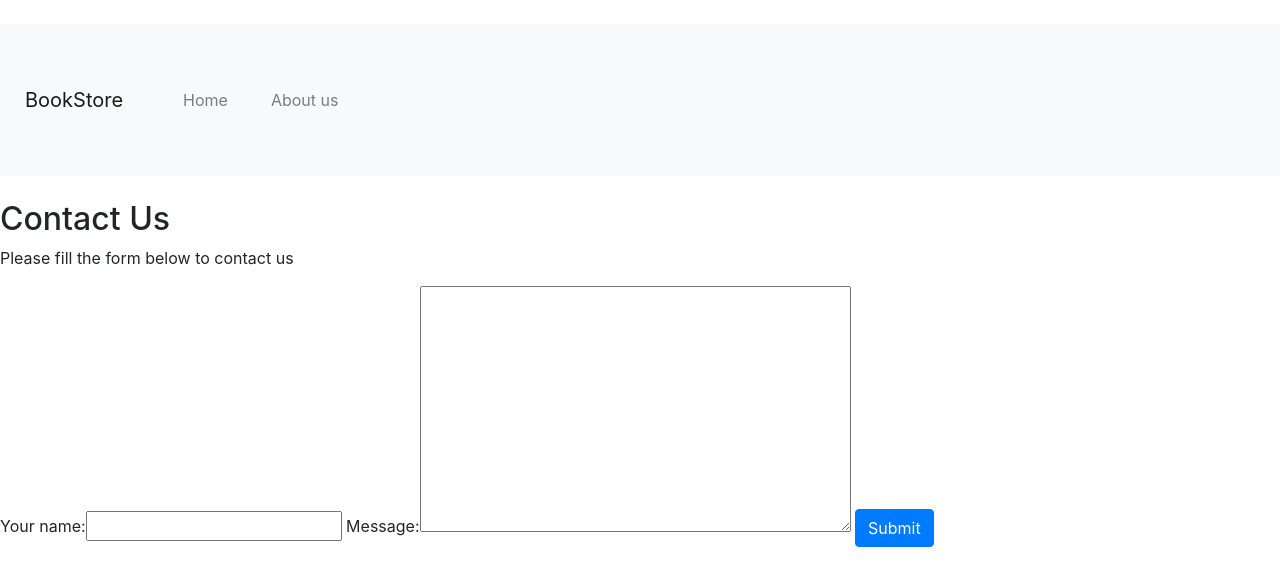
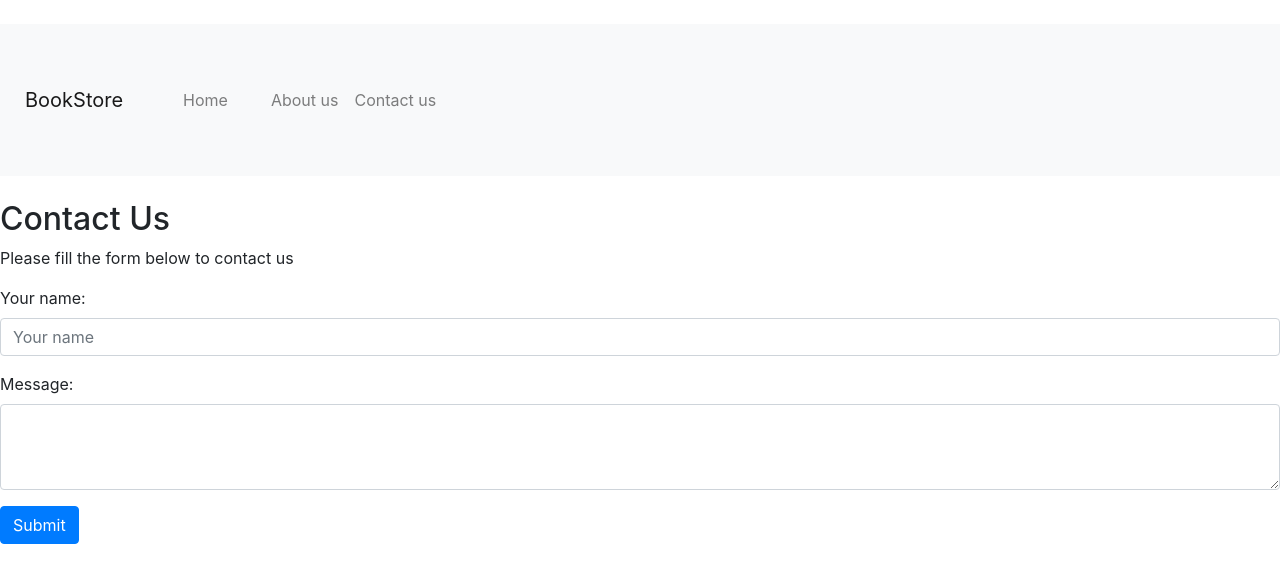
Before and after one commit to Lumexralph/book-store, a Django app: template main/templates/contact_form.html in a window 1280 px wide. Shown: the top 586 px of the page. Run offline with Django 3.2, Linux system fonts and the light colour scheme; the template is opened without the code that fills it: values that come from a table or form of the project are taken from there, others are empty; some libraries are stand-ins or nearby versions.

Commit message:
redesign contact us form

```diff
--- a/main/templates/base.html
+++ b/main/templates/base.html
@@ -30,6 +30,9 @@
                 class="nav-item {% if request.path == "/about-us/" %}active{% endif %}">
                 <a class="nav-link" href="/about-us/">About us</a>
               </li>
+        <li class="nav-item {% if request.path == "/contact-us/" %}active{% endif %}">
+                <a class="nav-link" href="/contact-us/">Contact us</a>
+              </li>
             </ul>
           </div>
         </nav>
--- a/main/templates/contact_form.html
+++ b/main/templates/contact_form.html
@@ -4,7 +4,35 @@
 <p>Please fill the form below to contact us</p>
 <form action="" method="POST">
     {% csrf_token %}
-    {{ form }}
+    <div class="form-group">
+        {{ form.name.label_tag }}
+        <input type="text"
+               class="form-control {% if form.name.errors %}is-invalid{% endif %}"
+               id="id_name"
+               name="name"
+               placeholder="Your name"
+               value="{{ form.name.value|default:"" }}">
+        {% if form.name.errors %}
+        <div class="invalid-feedback">
+            {{ form.name.errors }}
+        </div>
+        {% endif %}
+    </div>
+    <div class="form-group">
+        {{ form.message.label_tag }}
+        <textarea
+         name="message"
+         id="id_message"
+         rows="3"
+         class="form-control {% if form.message.errors %}is-invalid{% endif %}">
+            {{ form.message.value|default:"" }}
+        </textarea>
+        {% if form.message.errors %}
+            <div class="invalid-feedback">
+                {{ form.message.errors }}
+            </div>
+        {% endif %}
+    </div>
     <button type="submit" class="btn btn-primary">Submit</button>
 </form>
 {% endblock content %}
--- a/main/urls.py
+++ b/main/urls.py
@@ -1,7 +1,9 @@
 from django.urls import path
 from django.views.generic import TemplateView
+from main import views
 
 urlpatterns = [
+    path('contact-us/', views.ContactUsView.as_view(), name='contact-us'),
     path('about-us/', TemplateView.as_view(template_name='about_us.html',
                                            ), name='about_us'),
     path('', TemplateView.as_view(template_name='home.html'), name='home'),
```
Also changed, not shown: main/tests/test_forms.py (+10 -0 lines), main/views.py (+11 -2 lines).
